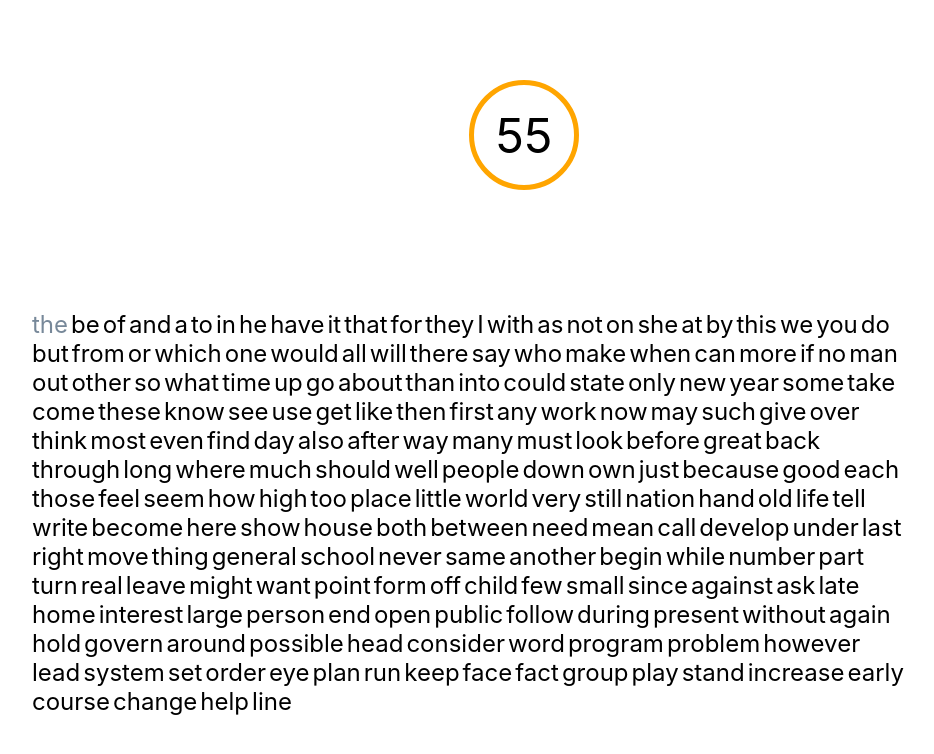
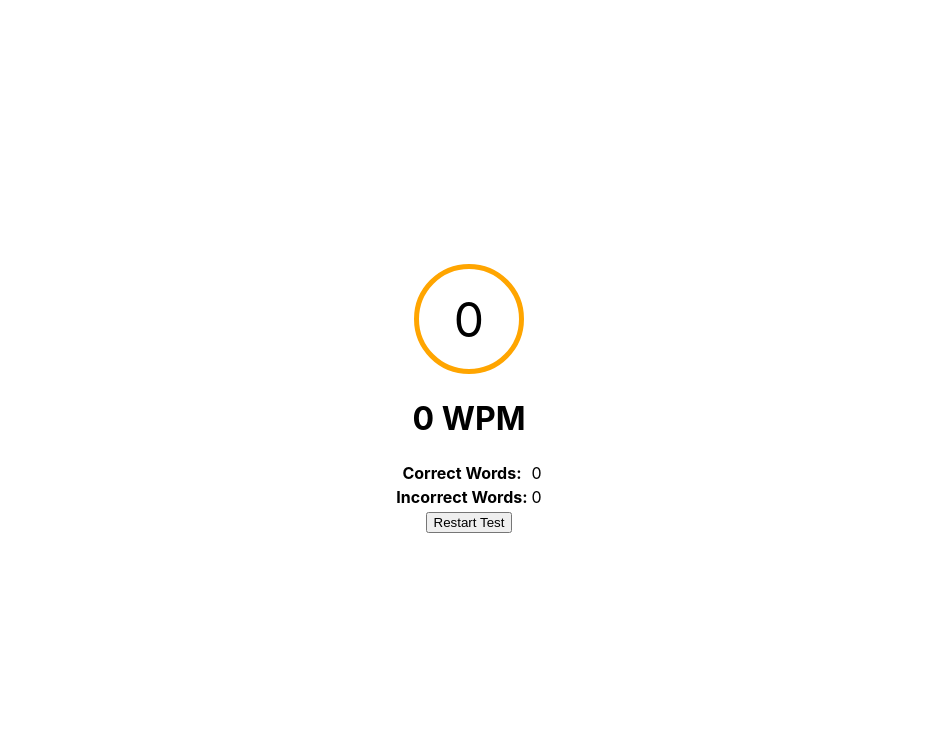
Before and after one commit to webdev123123/typing-test, a React (Create React App) app: page / in a window 1280 px wide. Shown: the top 754 px of the page, without its empty margins (171-1105 px from the left). Built offline with nearby package versions, Linux system fonts and the light colour scheme.

Commit message:
Added Results view and reworked the timer code

```diff
--- a/src/App.js
+++ b/src/App.js
@@ -4,8 +4,12 @@ export default class App extends React.Component {
 	state = {
 		currWord: "",
 		typedWord: "",
-		timer: 60,
+		timer: 0,
+		correctWords: 0,
+		incorrectWords: 0,
+		correctChars: 0,
 	};
+	timer = null;
 	words = [
 		"the",
 		"be",
@@ -209,32 +213,35 @@ export default class App extends React.Component {
 		"line",
 	];
 
-	componentDidMount() {
-    let correctWords = 0
-    let totalCorrectChar = 0
-    let incorrectWords = 0
-		let timer = setInterval(() => {
+	recordTest = (words, e) => {
+		if (this.timer === null && e.key !== "Tab") {
+			this.setState({ timer: 60 });
+			console.log("timer startging")
+			this.timer = setInterval(() => {
 				this.setState({ timer: this.state.timer - 1 }, () => {
 					if (this.state.timer === 0) {
-          clearInterval(timer);
-          alert(`Correct words: ${correctWords}, Incorrect words: ${incorrectWords}, ${totalCorrectChar/5} WPM`)
+						clearInterval(this.timer);
 					}
 				});
 			}, 1000);
-		const words = document.getElementsByClassName("word");
-		this.setState({ currWord: this.words[0] });
-		document.body.onkeyup = (e) => {
+		}
 		let currIdx = this.words.indexOf(this.state.currWord);
 		let currWord = words[currIdx];
+		if (this.state.timer > 0) {
 			if (e.key === " ") {
 				if (this.state.currWord === this.state.typedWord) {
 					currWord.classList.add("right");
-          correctWords++;
-          totalCorrectChar += this.state.currWord.length
-        }
-        else {
+					this.setState({
+						correctWords: this.state.correctWords + 1,
+						correctChars:
+							this.state.correctChars +
+							this.state.currWord.length,
+					});
+				} else {
 					currWord.classList.add("wrong");
-          incorrectWords++;
+					this.setState({
+						incorrectWords: this.state.incorrectWords + 1,
+					});
 				}
 				this.setState({ typedWord: "" });
 				this.setState({
@@ -242,13 +249,21 @@ export default class App extends React.Component {
 				});
 			} else {
 				if (e.key === "Backspace") {
+					if (e.ctrlKey) {
+						this.setState({ typedWord: "" });
+					} else {
 						this.setState({
 							typedWord: this.state.typedWord.slice(
 								0,
 								this.state.typedWord.length - 1
 							),
 						});
-				} else {
+					}
+				} else if (e.key === "Tab") {
+					this.setState({timer: 60})
+					this.timer = null
+				}
+				else if (e.key !== "Control" && e.key !== "Shift") {
 					this.setState({ typedWord: this.state.typedWord + e.key });
 				}
 				if (this.state.currWord.indexOf(this.state.typedWord) !== 0) {
@@ -257,7 +272,26 @@ export default class App extends React.Component {
 					words[currIdx].classList.remove("wrong");
 				}
 			}
+		}
 	};
+
+	componentDidMount() {
+		const words = document.getElementsByClassName("word");
+		this.setState({ currWord: this.words[0] });
+		document.body.onkeyup = (e) => {
+			if (e.key !== "Tab") {
+				this.recordTest(words, e)
+				e.preventDefault()
+			}
+		}
+		document.body.onkeydown = (e) => {
+			if (e.key === "Tab") {
+				clearInterval(this.timer)
+				this.timer = null
+				this.setState({timer: 60})
+				e.preventDefault()
+			}
+		}
 	}
 
 	render() {
@@ -267,6 +301,7 @@ export default class App extends React.Component {
 		return (
 			<>
 				<div className="timer">{this.state.timer}</div>
+				{this.state.timer !== 0 ? (
 					<div className="box">
 						{this.words.map((word, idx) => {
 							return (
@@ -274,13 +309,17 @@ export default class App extends React.Component {
 									key={word + idx}
 									className="word"
 									id={
-									this.state.currWord === word ? "active" : ""
+										this.state.currWord === word
+											? "active"
+											: ""
 									}
 								>
 									{/* <span class="caret">|</span> */}
 									{word.split("").map((char, charId) => {
 										return (
-										<span key={char + charId}>{char}</span>
+											<span key={char + charId}>
+												{char}
+											</span>
 										);
 									})}
 									{this.state.currWord === word
@@ -299,6 +338,32 @@ export default class App extends React.Component {
 							);
 						})}
 					</div>
+				) : (
+					<div className="result">
+						<table>
+							<tbody>
+								<tr>
+									<td colSpan="2" align="center">
+										<h1>
+											{this.state.correctChars / 5} WPM
+										</h1>
+									</td>
+								</tr>
+								<tr>
+									<th>Correct Words:</th>
+									<td>{this.state.correctWords}</td>
+								</tr>
+								<tr>
+									<th>Incorrect Words:</th>
+									<td>{this.state.incorrectWords}</td>
+								</tr>
+								<tr>
+									<td colSpan="2" align="center"><button onClick={() => this.setState({timer: 60})}>Restart Test</button></td>
+								</tr>
+							</tbody>
+						</table>
+					</div>
+				)}
 			</>
 		);
 	}
--- a/src/App.scss
+++ b/src/App.scss
@@ -1,7 +1,4 @@
 .timer {
-	position: relative;
-	left: 50%;
-	top: 10%;
 	display: flex;
 	align-items: center;
 	justify-content: center;
--- a/src/index.css
+++ b/src/index.css
@@ -12,6 +12,10 @@ body,
 #root {
 	height: 100%;
 	width: 100%;
+	display: flex;
+	flex-direction: column;
+	align-items: center;
+	justify-content: center;
 }
 
 code {
```
Lines whose indentation alone changed are shown as unchanged.
